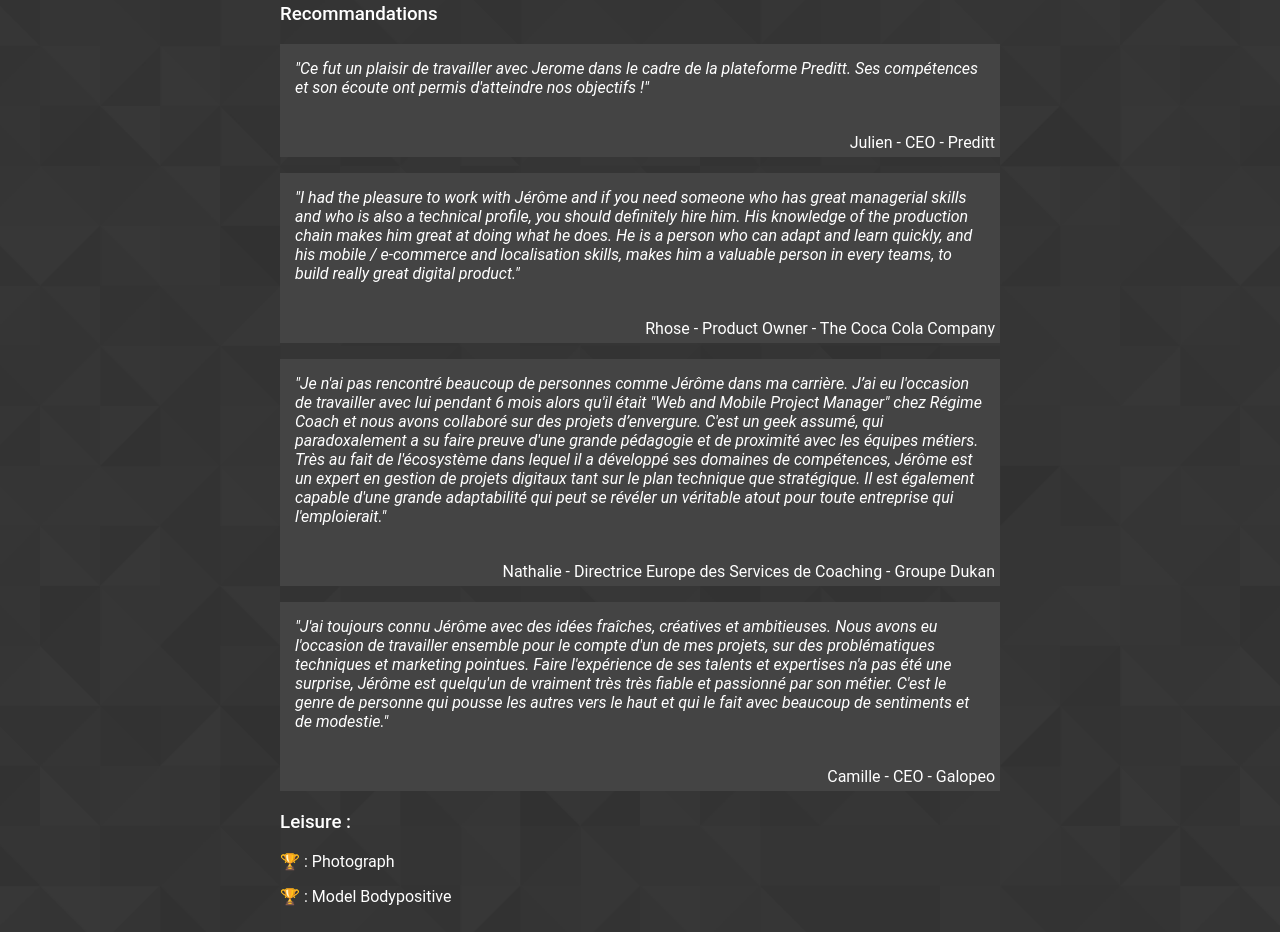
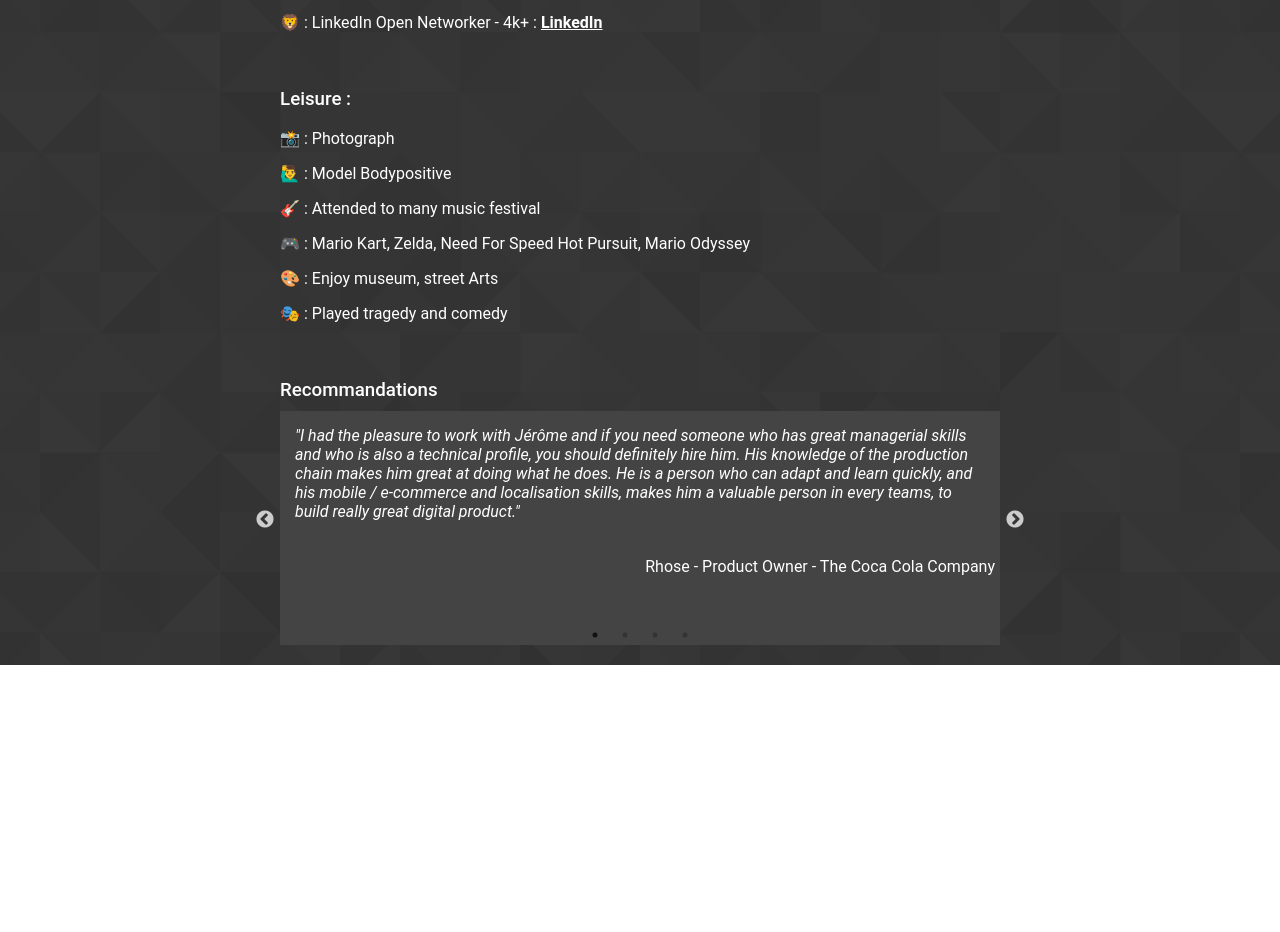
Before and after one commit to jcommaret/cv, a React (Create React App) app: page / in a window 1280 px wide. Shown: the part 840-1772 px from the top of the page. After the commit the page ends 1505 px from the top, so only its background shows below. Built offline with nearby package versions, Linux system fonts and the light colour scheme.

Commit message:
Added and externalised slider

```diff
--- a/src/App.js
+++ b/src/App.js
@@ -1,6 +1,8 @@
 import React from 'react'
 import logo from './img/moi.JPG';
 import './App.scss';
+import './Animation.scss';
+import SimpleSlider from './Slider'
 
 function App() {
   return (
@@ -19,7 +21,7 @@ function App() {
           <p>📚 : 2021 (will have certificate)<b>-</b> <a href="https://www.edx.org">Georgia Tech - Innovation Leadership</a></p>
           <p>📝 : Since 2016 : Blogging about <a href="https://medium.com/meteor-in-french">Meteor</a></p>
           <p>👨‍💻 : Meteor, if not : Wordpress, Symfony, React.js, React-native, Angular...</p>
-          <p>⚙ : TypeScript, Javascript, jQuery, Git, Gulp, Webpack, php, scss, sass, all struff like that</p>
+          <p>⚙️ : TypeScript, Javascript, jQuery, Git, Gulp, Webpack, php, scss, sass, all struff like that</p>
         </div>
 
         <div className="block">
@@ -31,43 +33,19 @@ function App() {
         <div className="block">
           <h3>Others stuffs</h3>
           <p>🦁 : LinkedIn Open Networker - 4k+ : <a href="https://fr.linkedin.com/in/jcommaret">LinkedIn</a></p>
-          <h3>Recommandations</h3>
-
-          <figure>
-            <blockquote>
-              <p><cite>"Ce fut un plaisir de travailler avec Jerome dans le cadre de la plateforme Preditt. Ses compétences et son écoute ont permis d'atteindre nos objectifs !"</cite></p>
-            </blockquote>
-            <figcaption>Julien - CEO - Preditt</figcaption>
-          </figure>
-
-          <figure>
-            <blockquote>
-              <p><cite>"I had the pleasure to work with Jérôme and if you need someone who has great managerial skills and who is also a technical profile, you should definitely hire him. His knowledge of the production chain makes him great at doing what he does. He is a person who can adapt and learn quickly, and his mobile / e-commerce and localisation skills, makes him a valuable person in every teams, to build really great digital product."</cite></p>
-            </blockquote>
-            <figcaption>Rhose - Product Owner - The Coca Cola Company</figcaption>
-          </figure>
-
-          <figure>
-            <blockquote>
-              <p><cite>"Je n'ai pas rencontré beaucoup de personnes comme Jérôme dans ma carrière. J’ai eu l'occasion de travailler avec lui pendant 6 mois alors qu'il était "Web and Mobile Project Manager" chez Régime Coach et nous avons collaboré sur des projets d’envergure. C'est un geek assumé, qui paradoxalement a su faire preuve d'une grande pédagogie et de proximité avec les équipes métiers. Très au fait de l'écosystème dans lequel il a développé ses domaines de compétences, Jérôme est un expert en gestion de projets digitaux tant sur le plan technique que stratégique. Il est également capable d'une grande adaptabilité qui peut se révéler un véritable atout pour toute entreprise qui l'emploierait."</cite></p>
-            </blockquote>
-            <figcaption>Nathalie - Directrice Europe des Services de Coaching - Groupe Dukan</figcaption>
-          </figure>
-
-          <figure>
-            <blockquote>
-              <p><cite>"J'ai toujours connu Jérôme avec des idées fraîches, créatives et ambitieuses. Nous avons eu l'occasion de travailler ensemble pour le compte d'un de mes projets, sur des problématiques techniques et marketing pointues. Faire l'expérience de ses talents et expertises n'a pas été une surprise, Jérôme est quelqu'un de vraiment très très fiable et passionné par son métier. C'est le genre de personne qui pousse les autres vers le haut et qui le fait avec beaucoup de sentiments et de modestie."</cite></p>
-            </blockquote>
-            <figcaption>Camille - CEO - Galopeo</figcaption>
-          </figure>
         </div>
 
         <div className="block">
           <h3>Leisure :</h3>
-          <p>🏆 : Photograph </p>
-          <p>🏆 : Model Bodypositive</p>
+          <p>📸 : Photograph </p>
+          <p>🙋‍♂️ : Model Bodypositive</p>
+          <p>🎸 : Attended to many music festival</p>
+          <p>🎮 : Mario Kart, Zelda, Need For Speed Hot Pursuit, Mario Odyssey</p>
+          <p>🎨 : Enjoy museum, street Arts</p>
+          <p>🎭 : Played tragedy and comedy </p>
         </div>
 
+        <SimpleSlider></SimpleSlider>
       </div>
     </div>
   );
--- a/src/App.scss
+++ b/src/App.scss
@@ -1,4 +1,3 @@
-
 body{
   width: 100%;
   font-family: 'Roboto', sans-serif;
@@ -50,7 +49,7 @@ a{
 }
 .rounded{
   margin: auto;
-  margin-top: 100px;
+  margin-top: 75px;
   display: block;
 	width: 150px;
 	height: 150px;
@@ -80,54 +79,10 @@ i{
     margin-right: auto;
     flex:1;
     flex-direction: column;
-    padding:10px;
+    padding:20px;
     max-width: 720px;
     &.identity{
       text-align: center;
     }
   }
 }
-@keyframes fadein {
-    from { opacity: 0; }
-    to   { opacity: 1; }
-}
-/* Firefox < 16 */
-@-moz-keyframes fadein {
-    from { opacity: 0; }
-    to   { opacity: 1; }
-}
-/* Safari, Chrome and Opera > 12.1 */
-@-webkit-keyframes fadein {
-    from { opacity: 0; }
-    to   { opacity: 1; }
-}
-/* Internet Explorer */
-@-ms-keyframes fadein {
-    from { opacity: 0; }
-    to   { opacity: 1; }
-}
-/* Opera < 12.1 */
-@-o-keyframes fadein {
-    from { opacity: 0; }
-    to   { opacity: 1; }
-}
-
-figure{
-  margin-block-start:0px;
-  margin-block-end:0px;
-  margin-inline-start:0px;
-  margin-inline-end:0px;
-  background-color: rgb(68, 68, 68);
-  blockquote {
-    margin: 0;
-    p{
-      padding: 15px;
-      border-radius:5px;
-    }
-  }
-  figcaption{
-    text-align: right;
-    padding:5px;
-    color:#FFF;
-  }
-}
--- /dev/null
+++ b/src/Slider.js
@@ -0,0 +1,53 @@
+import React from "react";
+import Slider from "react-slick";
+import './Slider.scss';
+
+
+export default function SimpleSlider() {
+    var settings = {
+      dots: true,
+      infinite: true,
+      speed: 500,
+      slidesToShow: 1,
+      slidesToScroll: 1
+    };
+    return (
+        <div className="block">
+             <h3>Recommandations</h3>
+                <Slider {...settings}>
+                <div>
+                    <figure>
+                        <blockquote>
+                            <p><cite>"I had the pleasure to work with Jérôme and if you need someone who has great managerial skills and who is also a technical profile, you should definitely hire him. His knowledge of the production chain makes him great at doing what he does. He is a person who can adapt and learn quickly, and his mobile / e-commerce and localisation skills, makes him a valuable person in every teams, to build really great digital product."</cite></p>
+                        </blockquote>
+                        <figcaption>Rhose - Product Owner - The Coca Cola Company</figcaption>
+                    </figure>
+                </div>
+                <div>
+                    <figure>
+                        <blockquote>
+                            <p><cite>"Ce fut un plaisir de travailler avec Jerome dans le cadre de la plateforme Preditt. Ses compétences et son écoute ont permis d'atteindre nos objectifs !"</cite></p>
+                        </blockquote>
+                        <figcaption>Julien - CEO - Preditt</figcaption>
+                    </figure>
+                </div>
+                <div>
+                    <figure>
+                        <blockquote>
+                        <p><cite>"Je n'ai pas rencontré beaucoup de personnes comme Jérôme dans ma carrière. J’ai eu l'occasion de travailler avec lui pendant 6 mois alors qu'il était "Web and Mobile Project Manager" chez Régime Coach et nous avons collaboré sur des projets d’envergure. C'est un geek assumé, qui paradoxalement a su faire preuve d'une grande pédagogie et de proximité avec les équipes métiers. Très au fait de l'écosystème dans lequel il a développé ses domaines de compétences, Jérôme est un expert en gestion de projets digitaux tant sur le plan technique que stratégique. Il est également capable d'une grande adaptabilité qui peut se révéler un véritable atout pour toute entreprise qui l'emploierait."</cite></p>
+                        </blockquote>
+                        <figcaption>Nathalie - Directrice Europe des Services de Coaching - Groupe Dukan</figcaption>
+                    </figure>
+                </div>
+                <div>
+                    <figure>
+                    <blockquote>
+                    <p><cite>"J'ai toujours connu Jérôme avec des idées fraîches, créatives et ambitieuses. Nous avons eu l'occasion de travailler ensemble pour le compte d'un de mes projets, sur des problématiques techniques et marketing pointues. Faire l'expérience de ses talents et expertises n'a pas été une surprise, Jérôme est quelqu'un de vraiment très très fiable et passionné par son métier. C'est le genre de personne qui pousse les autres vers le haut et qui le fait avec beaucoup de sentiments et de modestie."</cite></p>
+                    </blockquote>
+                    <figcaption>Camille - CEO - Galopeo</figcaption>
+                </figure>
+                </div>
+            </Slider>
+        </div>
+    );
+  }
--- /dev/null
+++ b/src/Slider.scss
@@ -0,0 +1,33 @@
+@import url("https://cdnjs.cloudflare.com/ajax/libs/slick-carousel/1.6.0/slick.min.css");
+@import url("https://cdnjs.cloudflare.com/ajax/libs/slick-carousel/1.6.0/slick-theme.min.css");
+
+figure{
+  margin-block-start:0px;
+  margin-block-end:0px;
+  margin-inline-start:0px;
+  margin-inline-end:0px;
+  background-color: rgb(68, 68, 68);
+  height:240px;
+  blockquote {
+    margin: 0;
+    p{
+      padding: 15px;
+      border-radius:5px;
+    }
+  }
+  figcaption{
+    text-align: right;
+    padding:5px;
+    color:#FFF;
+  }
+}
+.slick-slider{
+  margin-top:-25px;
+}
+
+.slick-slide{
+  height:250px;
+}
+.slick-dots{
+  bottom:0px;
+}
```
